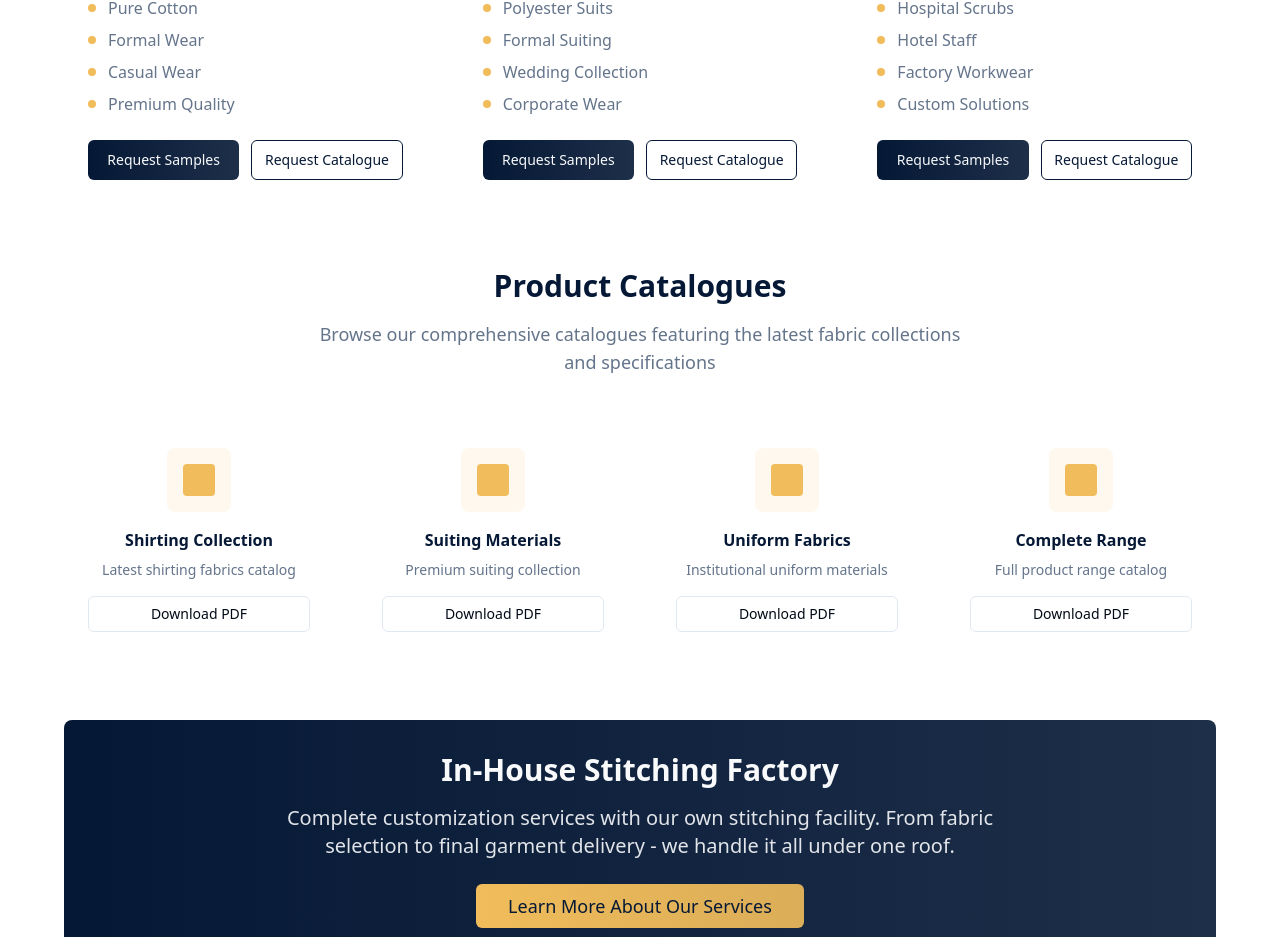
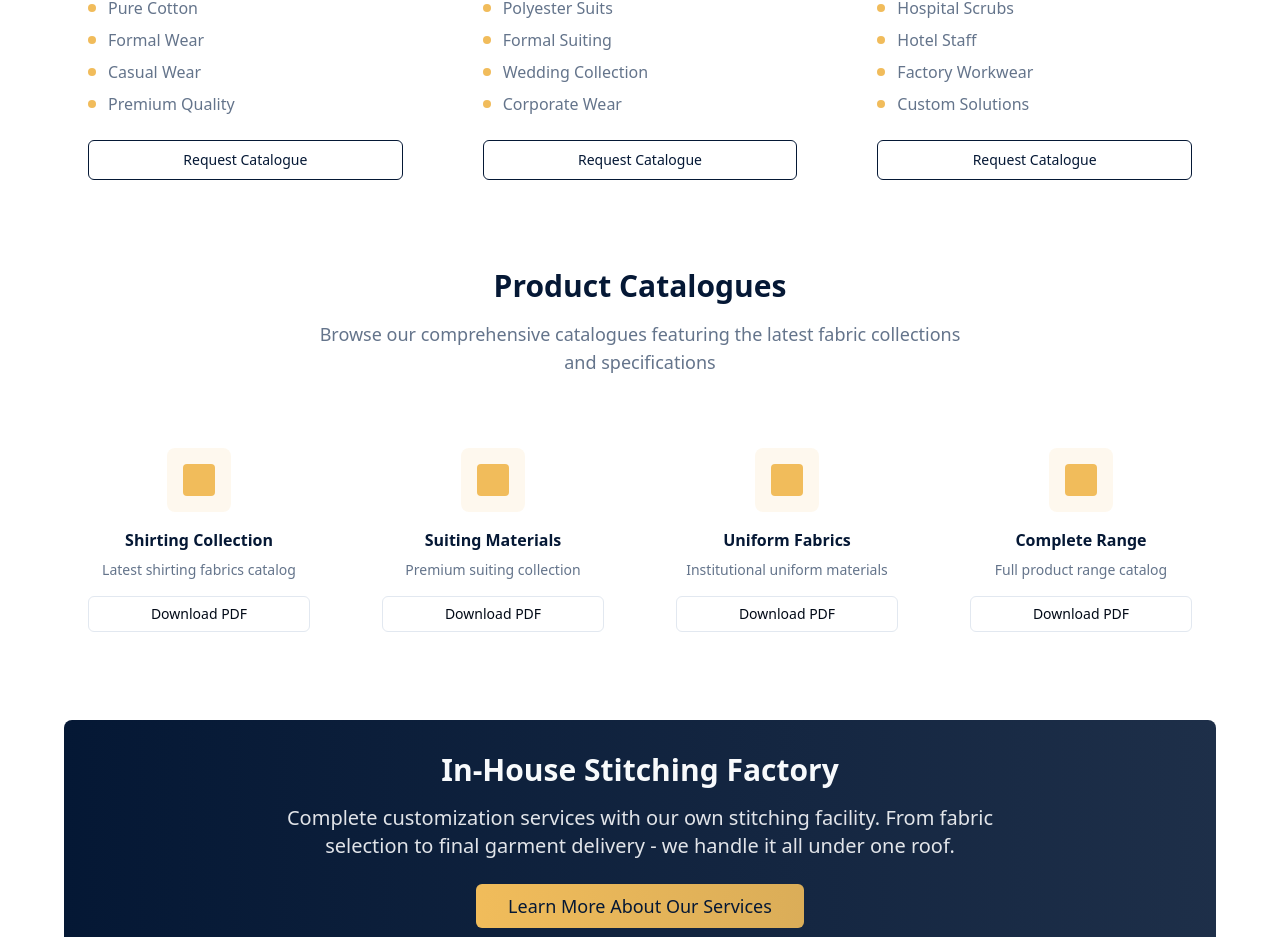
Before and after one commit to Dinesh071292/panna-fabrics-connect, a React (Vite) app: page / in a window 1280 px wide. Shown: the part 2131-3068 px from the top of the page. Built offline with nearby package versions, Linux system fonts and the light colour scheme.

Commit message:
Remove "Request Samples" button
Removed the "Request Samples" button from the Products page.

```diff
--- a/src/components/Products.tsx
+++ b/src/components/Products.tsx
@@ -55,10 +55,7 @@ const Products = () => {
                     ))}
                   </div>
 
-                  <div className="grid grid-cols-2 gap-3">
-                    <Button variant="business" className="w-full">
-                      Request Samples
-                    </Button>
+                  <div className="flex justify-center">
                     <Button
                       variant="outline"
                       className="w-full border-business-navy text-business-navy hover:bg-business-navy hover:text-business-light"
```
